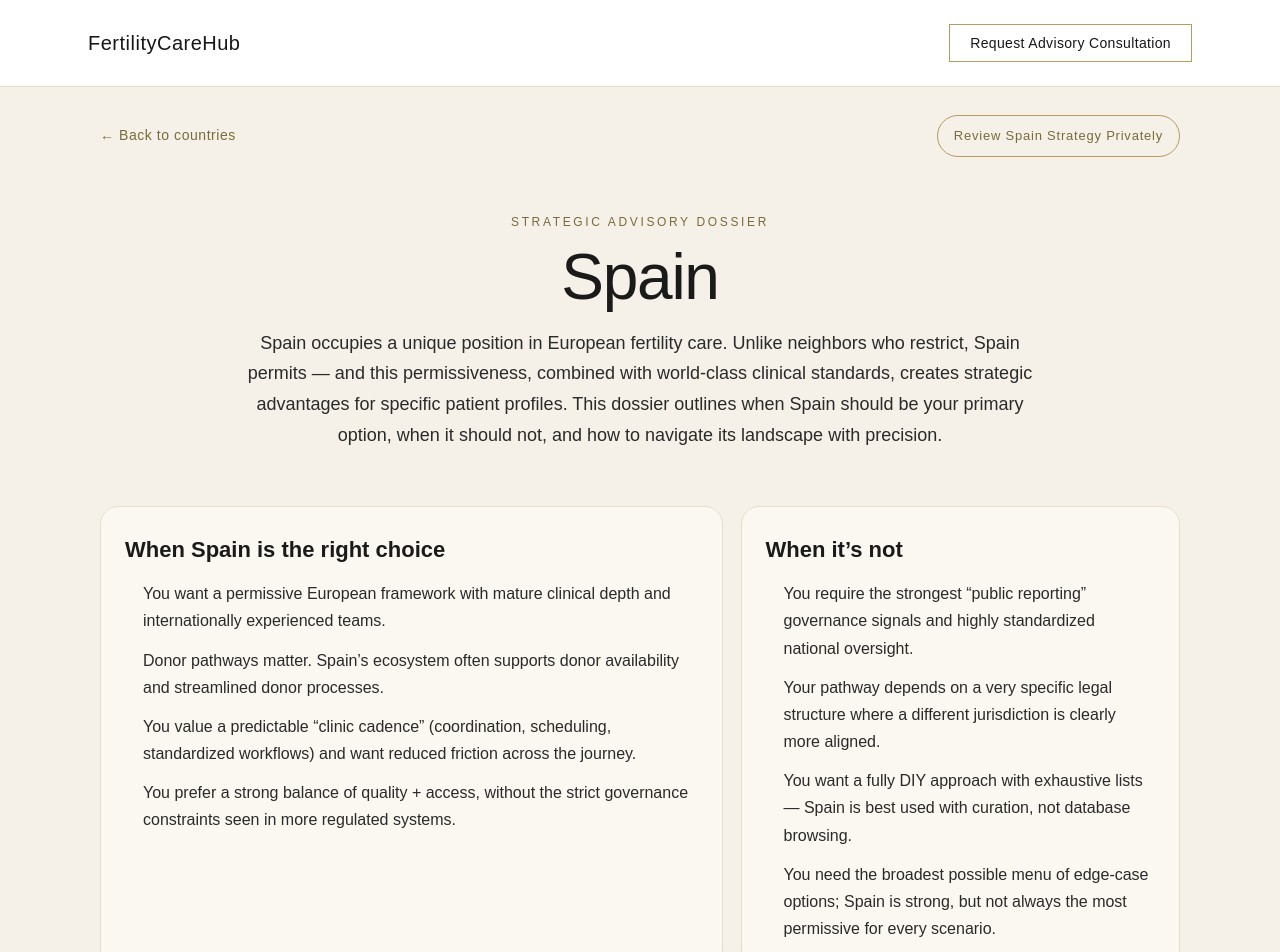
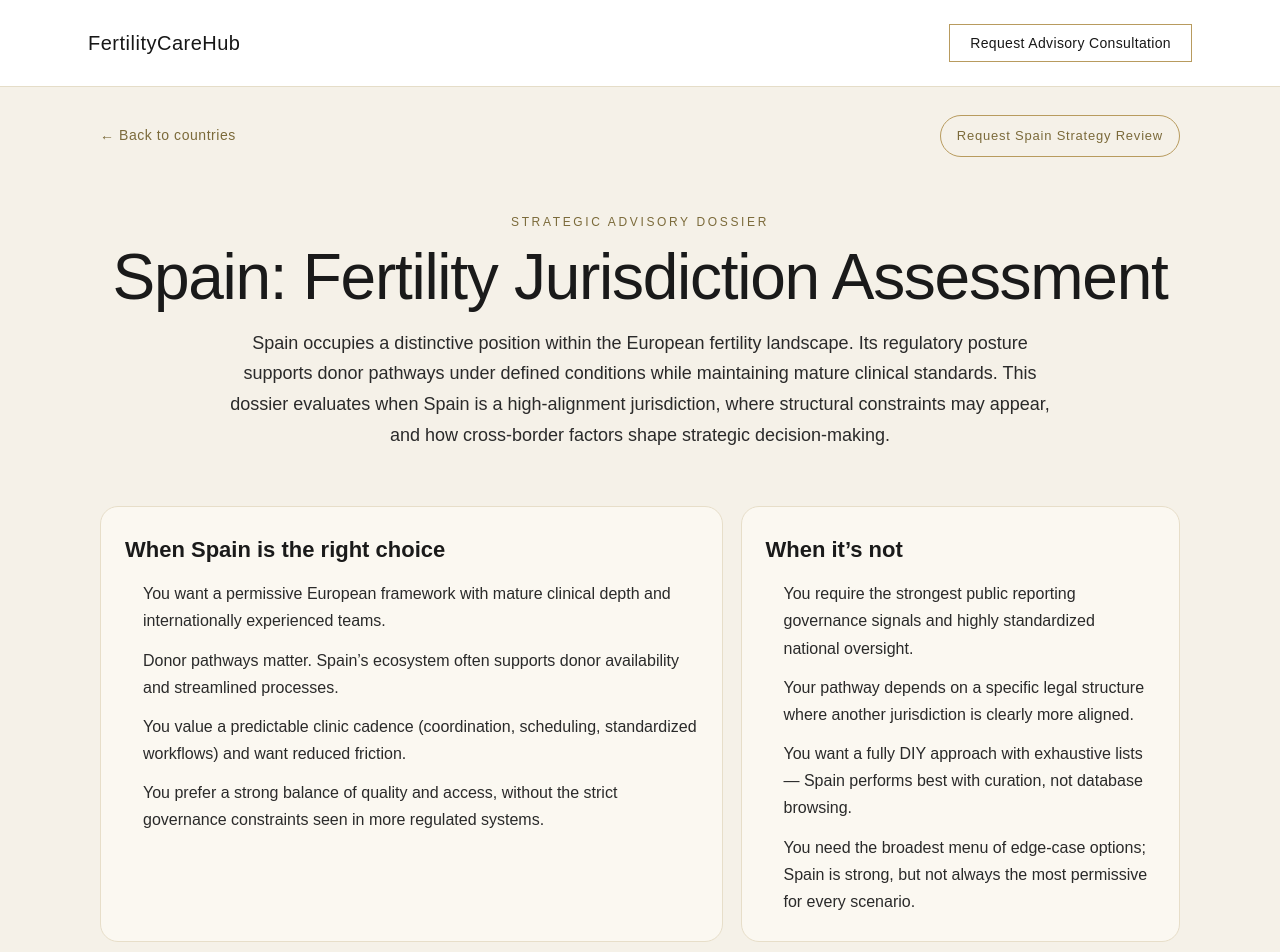
Before and after one commit to fmeliteintl-collab/fertilitycarehub-web, a Next.js app: page /countries/spain in a window 1280 px wide. Shown: the top 952 px of the page. Built offline with nearby package versions, Linux system fonts and the light colour scheme.

Commit message:
Refine Spain advisory page and CTA alignment

```diff
--- a/app/countries/spain/page.tsx
+++ b/app/countries/spain/page.tsx
@@ -2,21 +2,22 @@ import Link from "next/link";
 import type { Metadata } from "next";
 
 export const metadata: Metadata = {
-  title: "Spain IVF Regulations & Fertility Law 2026 | FertilityCareHub",
+  title: "Spain Fertility Strategy Advisory | Regulatory & Clinical Alignment 2026",
   description:
-        "Structured analysis of IVF regulations, donor laws, surrogacy policy, and fertility access rules in Spain. Updated regulatory insights for intended parents.",
+    "Private strategic advisory for individuals and families evaluating fertility care in Spain. Jurisdiction assessment, regulatory clarity, and clinical pathway alignment across Europe.",
   alternates: {
     canonical: "https://fertilitycarehub.com/countries/spain",
   },
   openGraph: {
-                      title: "Spain IVF Regulations & Fertility Law 2026",
+    title: "Spain Fertility Strategy Advisory | FertilityCareHub",
     description:
-                                "In-depth fertility law analysis covering IVF, donor gametes, surrogacy, and access regulations in Spain.",
+      "Strategic jurisdiction assessment and regulatory clarity for cross-border fertility care in Spain.",
     url: "https://fertilitycarehub.com/countries/spain",
     siteName: "FertilityCareHub",
     type: "article",
   },
 };
+
 export default function SpainDossierPage() {
   return (
     <main className="min-h-screen bg-[#F5F1E8] text-[#1A1A1A]">
@@ -58,7 +59,7 @@ export const metadata: Metadata = {
             whiteSpace: "nowrap",
           }}
         >
-          Review Spain Strategy Privately
+          Request Spain Strategy Review
         </Link>
       </section>
 
@@ -86,7 +87,7 @@ export const metadata: Metadata = {
               letterSpacing: "-0.02em",
             }}
           >
-            Spain
+            Spain: Fertility Jurisdiction Assessment
           </h1>
 
           <p
@@ -98,12 +99,11 @@ export const metadata: Metadata = {
               color: "#2A2A2A",
             }}
           >
-            Spain occupies a unique position in European fertility care. Unlike
-            neighbors who restrict, Spain permits — and this permissiveness,
-            combined with world-class clinical standards, creates strategic
-            advantages for specific patient profiles. This dossier outlines when
-            Spain should be your primary option, when it should not, and how to
-            navigate its landscape with precision.
+            Spain occupies a distinctive position within the European fertility landscape.
+            Its regulatory posture supports donor pathways under defined conditions while
+            maintaining mature clinical standards. This dossier evaluates when Spain is a
+            high-alignment jurisdiction, where structural constraints may appear, and how
+            cross-border factors shape strategic decision-making.
           </p>
         </div>
       </section>
@@ -142,21 +142,20 @@ export const metadata: Metadata = {
               }}
             >
               <li>
-                You want a permissive European framework with mature clinical
-                depth and internationally experienced teams.
+                You want a permissive European framework with mature clinical depth and
+                internationally experienced teams.
               </li>
               <li>
-                Donor pathways matter. Spain’s ecosystem often supports donor
-                availability and streamlined donor processes.
+                Donor pathways matter. Spain’s ecosystem often supports donor availability
+                and streamlined processes.
               </li>
               <li>
-                You value a predictable “clinic cadence” (coordination,
-                scheduling, standardized workflows) and want reduced friction
-                across the journey.
+                You value a predictable clinic cadence (coordination, scheduling,
+                standardized workflows) and want reduced friction.
               </li>
               <li>
-                You prefer a strong balance of quality + access, without the
-                strict governance constraints seen in more regulated systems.
+                You prefer a strong balance of quality and access, without the strict
+                governance constraints seen in more regulated systems.
               </li>
             </ul>
           </div>
@@ -186,20 +185,20 @@ export const metadata: Metadata = {
               }}
             >
               <li>
-                You require the strongest “public reporting” governance signals
-                and highly standardized national oversight.
+                You require the strongest public reporting governance signals and highly
+                standardized national oversight.
               </li>
               <li>
-                Your pathway depends on a very specific legal structure where a
-                different jurisdiction is clearly more aligned.
+                Your pathway depends on a specific legal structure where another
+                jurisdiction is clearly more aligned.
               </li>
               <li>
-                You want a fully DIY approach with exhaustive lists — Spain is
-                best used with curation, not database browsing.
+                You want a fully DIY approach with exhaustive lists — Spain performs best
+                with curation, not database browsing.
               </li>
               <li>
-                You need the broadest possible menu of edge-case options; Spain
-                is strong, but not always the most permissive for every scenario.
+                You need the broadest menu of edge-case options; Spain is strong, but not
+                always the most permissive for every scenario.
               </li>
             </ul>
           </div>
@@ -212,9 +211,16 @@ export const metadata: Metadata = {
           <h2 style={{ fontSize: 28, margin: 0, fontWeight: 600 }}>
             Advisory Framework
           </h2>
-          <p style={{ margin: "10px auto 0", maxWidth: 760, color: "#3A3A3A", lineHeight: 1.7 }}>
-            This is intentionally not a public database. We focus on strategic
-            decision points, the signals that matter, and what to exclude.
+          <p
+            style={{
+              margin: "10px auto 0",
+              maxWidth: 760,
+              color: "#3A3A3A",
+              lineHeight: 1.7,
+            }}
+          >
+            This is intentionally not a public database. We focus on strategic decision
+            points, the signals that matter, and what to exclude.
           </p>
         </div>
 
@@ -234,12 +240,19 @@ export const metadata: Metadata = {
               padding: "22px 20px",
             }}
           >
-            <div style={{ fontSize: 14, letterSpacing: "0.18em", textTransform: "uppercase", color: "#7B6A3A" }}>
+            <div
+              style={{
+                fontSize: 14,
+                letterSpacing: "0.18em",
+                textTransform: "uppercase",
+                color: "#7B6A3A",
+              }}
+            >
               Country Intelligence
             </div>
             <p style={{ margin: "12px 0 0", lineHeight: 1.7, color: "#2A2A2A" }}>
-              Legal environment, donor policy posture, cross-border eligibility
-              friction, and timeline realism.
+              Legal environment, donor policy posture, cross-border eligibility friction,
+              and timeline realism.
             </p>
           </div>
 
@@ -252,12 +265,19 @@ export const metadata: Metadata = {
               padding: "22px 20px",
             }}
           >
-            <div style={{ fontSize: 14, letterSpacing: "0.18em", textTransform: "uppercase", color: "#7B6A3A" }}>
+            <div
+              style={{
+                fontSize: 14,
+                letterSpacing: "0.18em",
+                textTransform: "uppercase",
+                color: "#7B6A3A",
+              }}
+            >
               Clinic Standards Insight
             </div>
             <p style={{ margin: "12px 0 0", lineHeight: 1.7, color: "#2A2A2A" }}>
-              Accreditation signals, lab quality indicators, process maturity,
-              and how to avoid “pretty marketing.”
+              Accreditation signals, lab quality indicators, process maturity, and how to
+              avoid “pretty marketing.”
             </p>
           </div>
 
@@ -270,12 +290,19 @@ export const metadata: Metadata = {
               padding: "22px 20px",
             }}
           >
-            <div style={{ fontSize: 14, letterSpacing: "0.18em", textTransform: "uppercase", color: "#7B6A3A" }}>
+            <div
+              style={{
+                fontSize: 14,
+                letterSpacing: "0.18em",
+                textTransform: "uppercase",
+                color: "#7B6A3A",
+              }}
+            >
               Strategic Advisory
             </div>
             <p style={{ margin: "12px 0 0", lineHeight: 1.7, color: "#2A2A2A" }}>
-              What to choose, what to exclude, and when Spain should be
-              primary vs. secondary in your plan.
+              What to choose, what to exclude, and when Spain should be primary vs.
+              secondary in your plan.
             </p>
           </div>
         </div>
@@ -293,6 +320,7 @@ export const metadata: Metadata = {
           <h3 style={{ margin: 0, fontSize: 20, fontWeight: 600 }}>
             The “Private” filter — what we deliberately exclude
           </h3>
+
           <div
             style={{
               display: "grid",
@@ -307,6 +335,7 @@ export const metadata: Metadata = {
               <div>❌ Exhaustive clinic lists (we curate, not index)</div>
               <div>❌ Step-by-step visa instructions (we guide strategically)</div>
             </div>
+
             <div style={{ gridColumn: "span 6" }}>
               <div>❌ Hotel price comparisons (we recommend vetted options)</div>
               <div>❌ Every treatment detail (we focus on decision points)</div>
@@ -329,7 +358,7 @@ export const metadata: Metadata = {
               letterSpacing: "0.06em",
             }}
           >
-            Review Spain Strategy Privately
+            Request Spain Strategy Review
           </Link>
 
           <div style={{ marginTop: 10, fontSize: 13, color: "#6A6A6A" }}>
```
Lines whose indentation alone changed are shown as unchanged.
